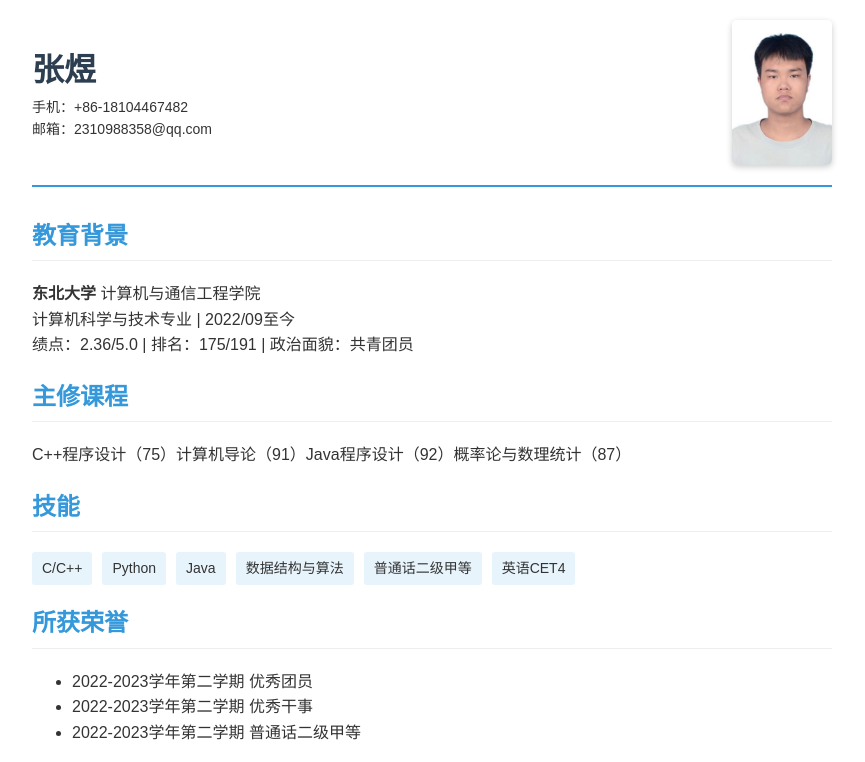
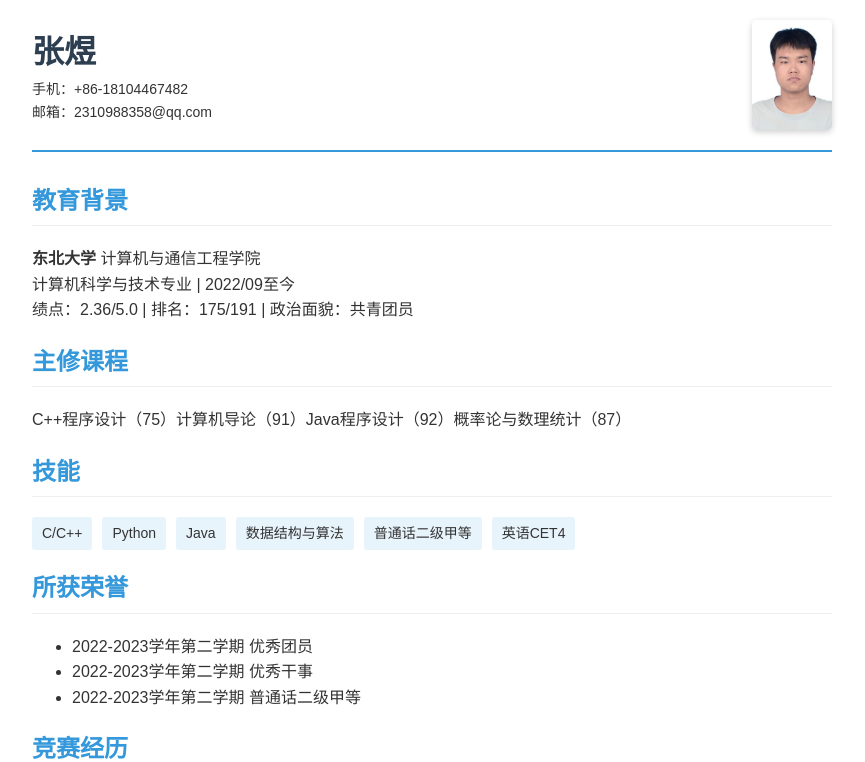
Before and after one commit to Labbitou/Labbitou.github.io, a plain HTML site: page index.html in a window 1280 px wide. Shown: the top 762 px of the page, without its empty margins (208-1073 px from the left). Drawn offline with Linux system fonts and the light colour scheme.

Commit message:
Update index.html

```diff
--- a/index.html
+++ b/index.html
@@ -20,10 +20,11 @@
             border-bottom: 2px solid #3498db;
             padding-bottom: 20px;
             margin-bottom: 30px;
+            gap: 20px;
         }
         .profile-img {
-            width: 100px;
-            height: 145px;
+            width: 80px;
+            height: 110px;
             object-fit: cover;
             border-radius: 5px;
             box-shadow: 0 2px 6px rgba(0, 0, 0, 0.2);
@@ -80,7 +81,7 @@
                 邮箱：2310988358@qq.com
             </div>
         </div>
-        <img src="https://Labbitou.github.io/profile.jpg" alt="张煜的照片" class="profile-img">
+        <img class="profile-img" src="https://Labbitou.github.io/profile.jpg" alt="张煜的照片">
     </header>
 
     <section>
```
